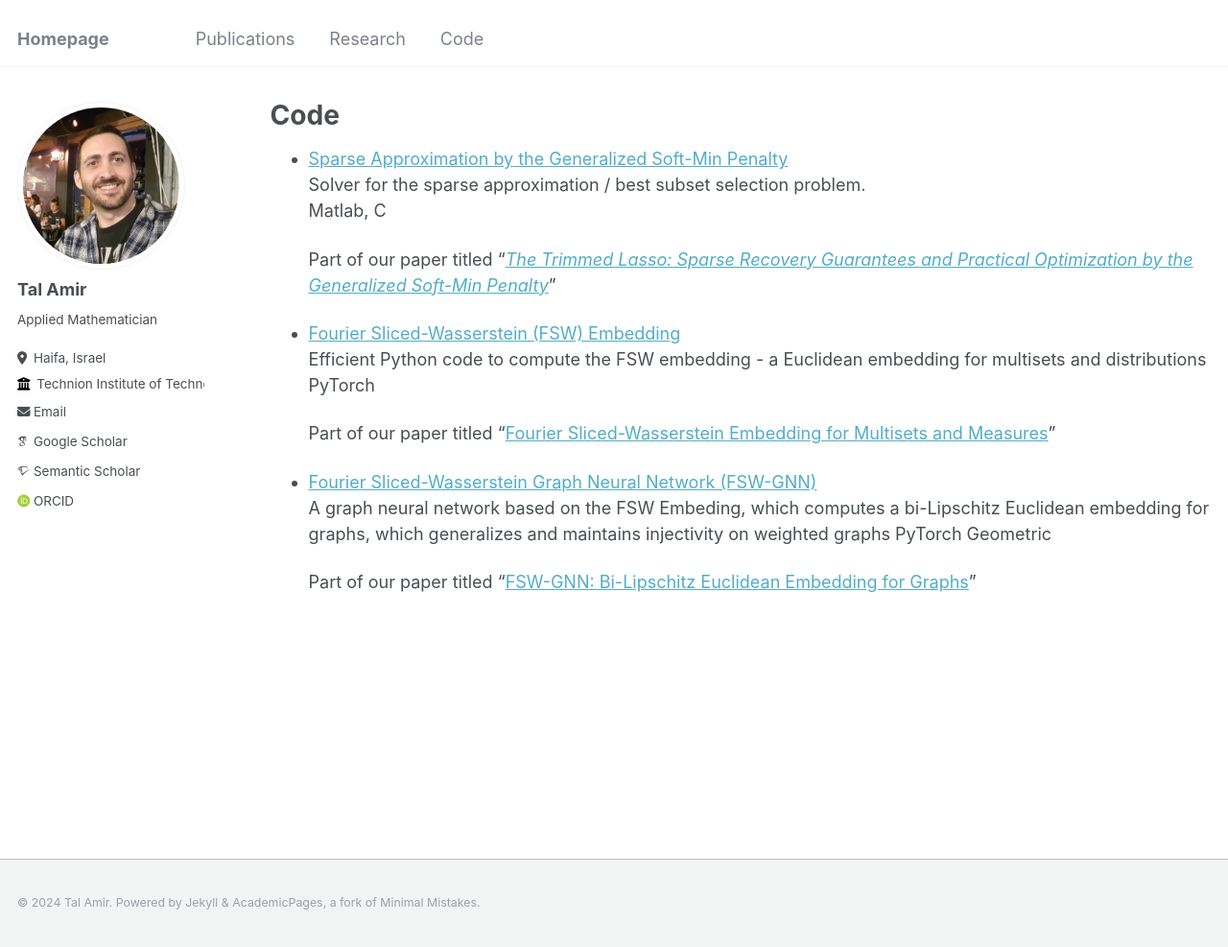
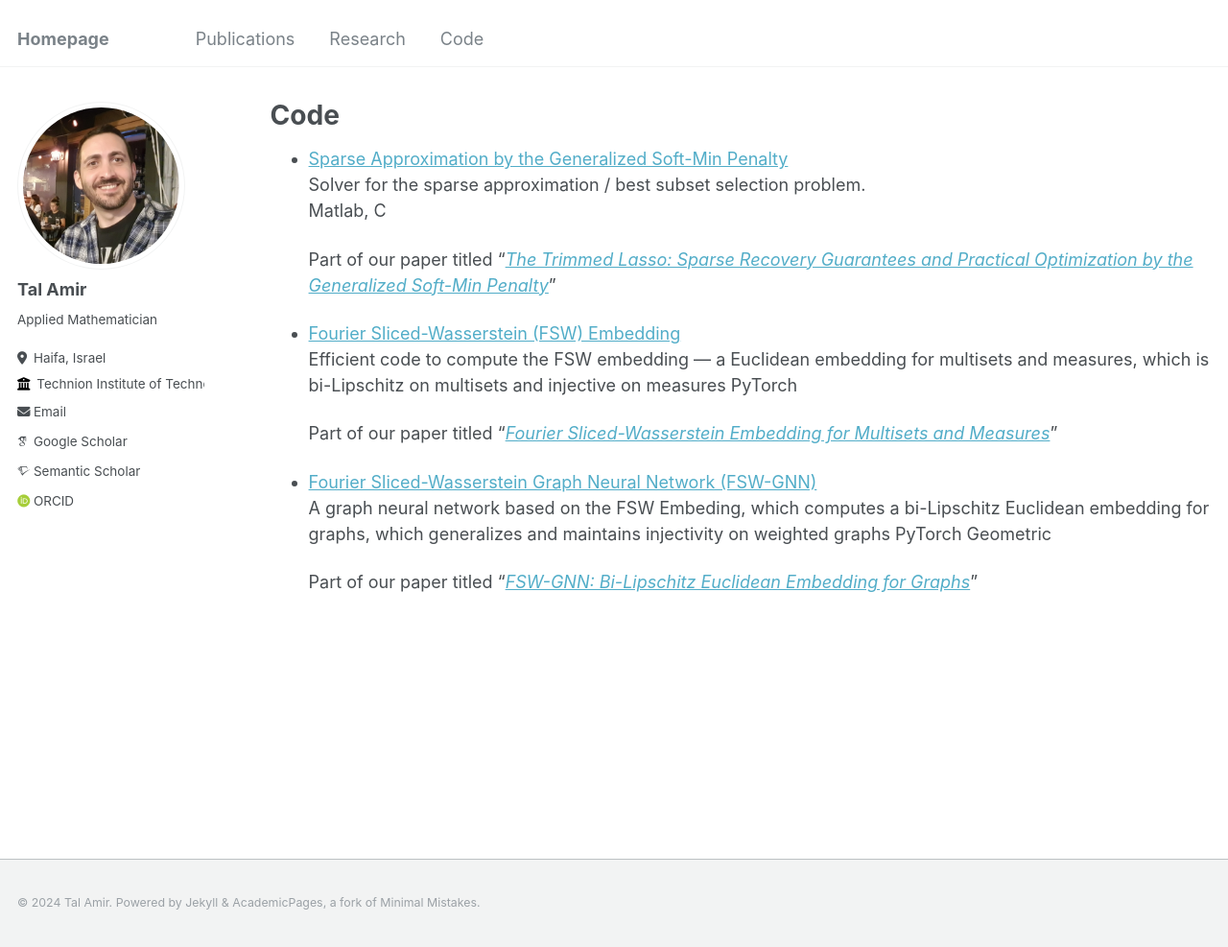
Before and after one commit to tal-amir/tal-amir.github.io, a Jekyll site: the page built from _pages/code.md, in a window 1280 px wide and 987 px high. Shown: the whole window at 96% size. Built offline with Jekyll 4.4.1, drawn with Linux system fonts in a browser that asks for light colours; some web fonts are replaced.

Commit message:
Update code.md

```diff
--- a/_pages/code.md
+++ b/_pages/code.md
@@ -11,19 +11,19 @@ author_profile: true
   Solver for the sparse approximation / best subset selection problem.
   Matlab, C
 
-  Part of our paper titled "[_The Trimmed Lasso: Sparse Recovery Guarantees and Practical Optimization by the Generalized Soft-Min Penalty_](https://tal-amir.github.io/publication/2021-09%20The%20Trimmed%20Lasso)"
+  Part of our paper titled "[*The Trimmed Lasso: Sparse Recovery Guarantees and Practical Optimization by the Generalized Soft-Min Penalty*](https://tal-amir.github.io/publication/2021-09%20The%20Trimmed%20Lasso)"
 
 - [Fourier Sliced-Wasserstein (FSW) Embedding](https://tal-amir.github.io/soon/)
-  Efficient Python code to compute the FSW embedding - a Euclidean embedding for multisets and distributions
+  Efficient code to compute the FSW embedding — a Euclidean embedding for multisets and measures, which is bi-Lipschitz on multisets and injective on measures
   PyTorch
 
-  Part of our paper titled "[Fourier Sliced-Wasserstein Embedding for Multisets and Measures](https://tal-amir.github.io/publication/2024-05%20Fourier%20Sliced-Wasserstein%20Embedding)"
+  Part of our paper titled "[*Fourier Sliced-Wasserstein Embedding for Multisets and Measures*](https://tal-amir.github.io/publication/2024-05%20Fourier%20Sliced-Wasserstein%20Embedding)"
 
 - [Fourier Sliced-Wasserstein Graph Neural Network (FSW-GNN)](https://tal-amir.github.io/soon/)
   A graph neural network based on the FSW Embeding, which computes a bi-Lipschitz Euclidean embedding for graphs, which generalizes and maintains injectivity on weighted graphs
   PyTorch Geometric
 
-  Part of our paper titled "[FSW-GNN: Bi-Lipschitz Euclidean Embedding for Graphs](https://tal-amir.github.io/soon/)"
+  Part of our paper titled "[*FSW-GNN: Bi-Lipschitz Euclidean Embedding for Graphs*](https://tal-amir.github.io/soon/)"
 
 
 [//]: <> (  https://github.com/tal-amir/fsw-gnn  )
```
